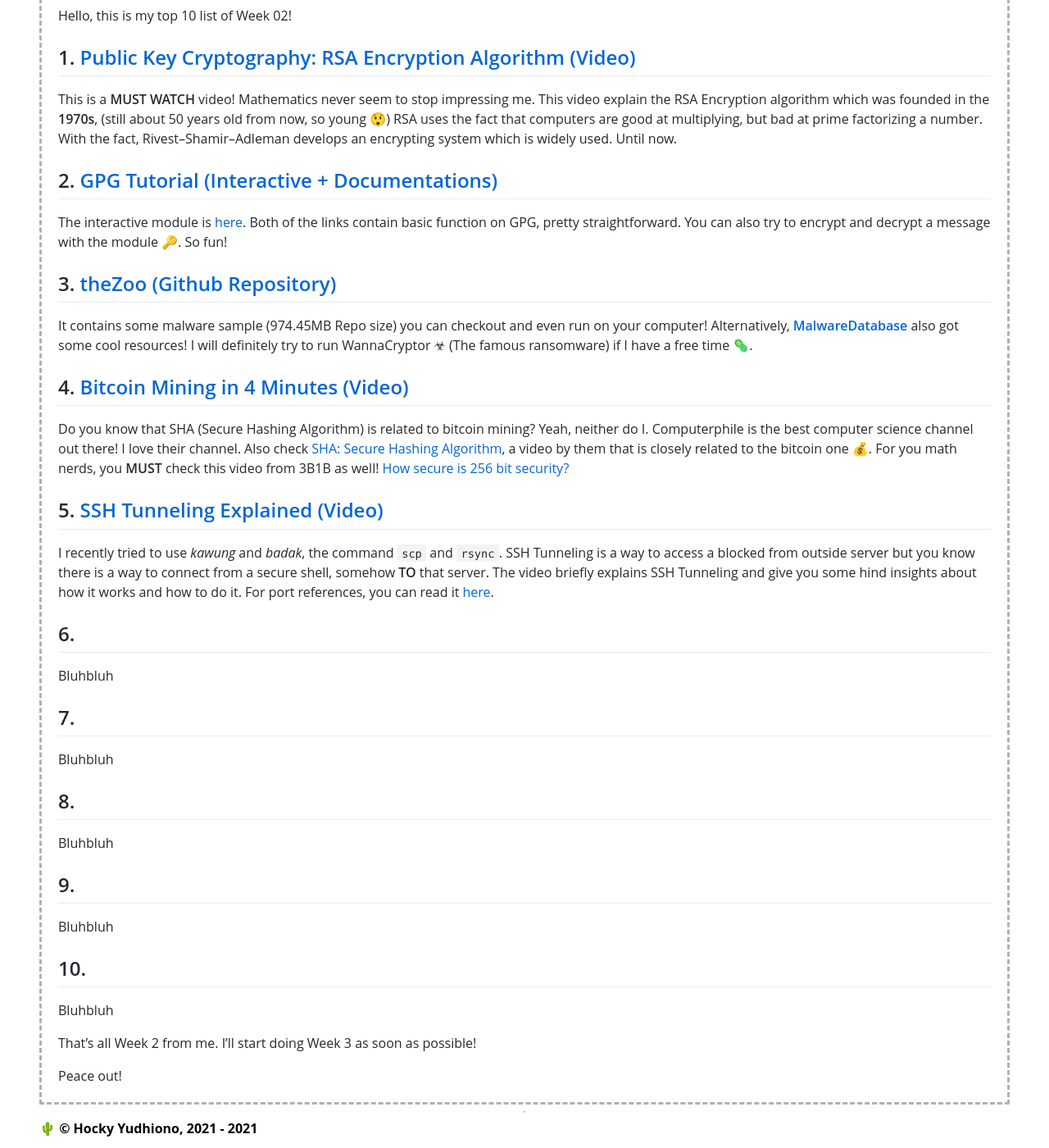
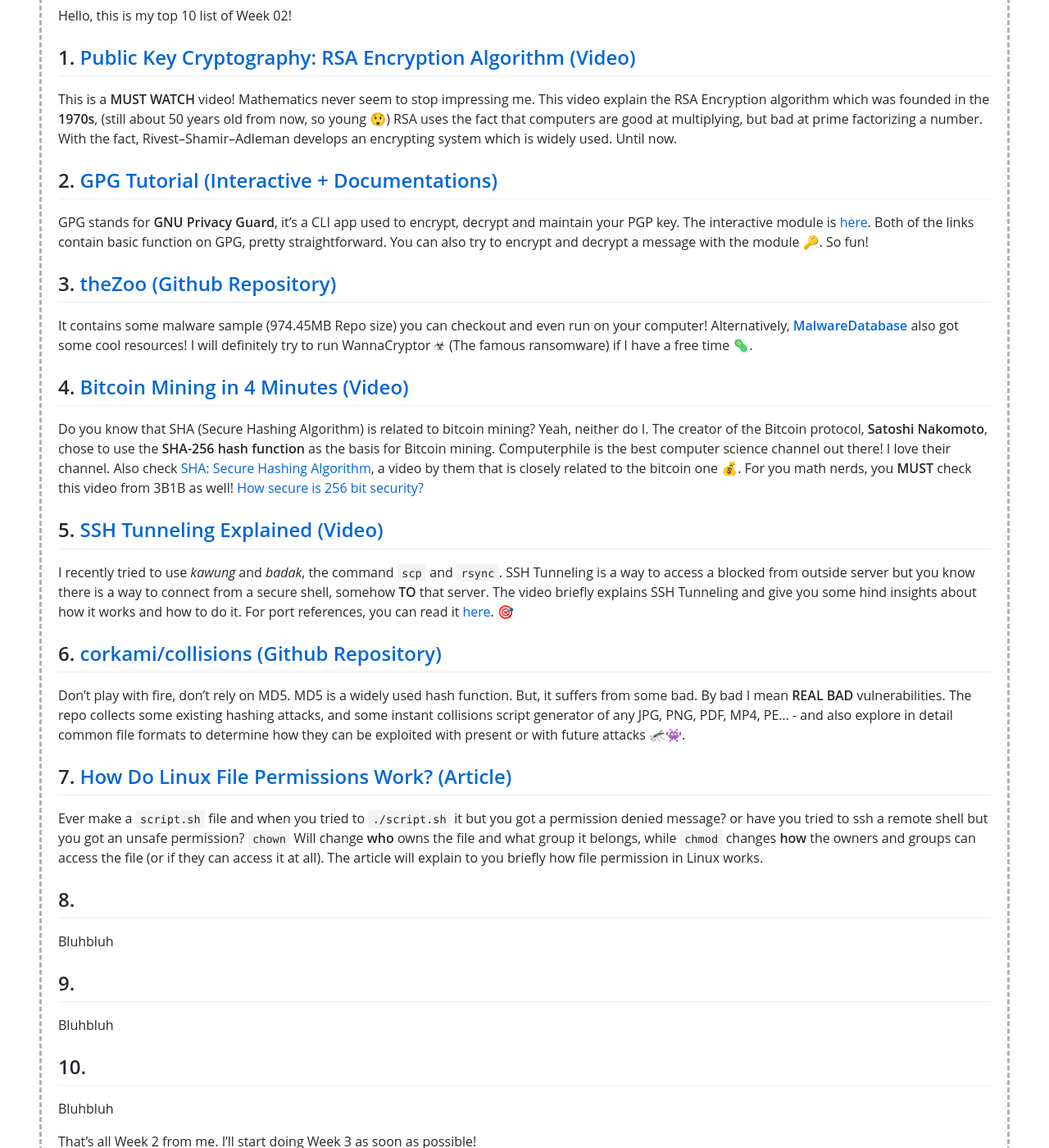
Before and after one commit to Bimabara/os211, a Jekyll site: the page built from w02.md, in a window 1280 px wide and 1400 px high, scrolled down 377 px. Shown: the whole window at 82% size. Built offline with Jekyll 4.4.1, drawn with Linux system fonts in a browser that asks for light colours; our own code applies the rules of GitHub Pages for plain Markdown files.

Commit message:
[W02] Optimize assets, push top 2

```diff
--- a/w02.md
+++ b/w02.md
@@ -13,7 +13,7 @@ This is a **MUST WATCH** video! Mathematics never seem to stop impressing me. Th
 
 ## 2. [GPG Tutorial (Interactive + Documentations)](https://www.devdungeon.com/content/gpg-tutorial)
 
-The interactive module is [here](https://www.igolder.com/PGP/). Both of the links contain basic function on GPG, pretty straightforward. You can also try to encrypt and decrypt a message with the module 🔑. So fun!
+GPG stands for **GNU Privacy Guard**, it's a CLI app used to encrypt, decrypt and maintain your PGP key. The interactive module is [here](https://www.igolder.com/PGP/). Both of the links contain basic function on GPG, pretty straightforward. You can also try to encrypt and decrypt a message with the module 🔑. So fun!
 
 ## 3. [theZoo (Github Repository)](https://github.com/ytisf/theZoo)
 
@@ -21,19 +21,19 @@ It contains some malware sample (974.45MB Repo size) you can checkout and even r
 
 ## 4. [Bitcoin Mining in 4 Minutes (Video)](https://www.youtube.com/watch?v=wTC31ZI6QM4)
 
-Do you know that SHA (Secure Hashing Algorithm) is related to bitcoin mining? Yeah, neither do I. Computerphile is the best computer science channel out there! I love their channel. Also check [SHA: Secure Hashing Algorithm](https://www.youtube.com/watch?v=DMtFhACPnTY), a video by them that is closely related to the bitcoin one 💰. For you math nerds, you **MUST** check this video from 3B1B as well! [How secure is 256 bit security?](https://www.youtube.com/watch?v=S9JGmA5_unY)
+Do you know that SHA (Secure Hashing Algorithm) is related to bitcoin mining? Yeah, neither do I. The creator of the Bitcoin protocol, **Satoshi Nakomoto**, chose to use the **SHA-256 hash function** as the basis for Bitcoin mining. Computerphile is the best computer science channel out there! I love their channel. Also check [SHA: Secure Hashing Algorithm](https://www.youtube.com/watch?v=DMtFhACPnTY), a video by them that is closely related to the bitcoin one 💰. For you math nerds, you **MUST** check this video from 3B1B as well! [How secure is 256 bit security?](https://www.youtube.com/watch?v=S9JGmA5_unY)
 
 ## 5. [SSH Tunneling Explained (Video)](https://www.youtube.com/watch?v=AtuAdk4MwWw)
 
-I recently tried to use *kawung* and *badak*, the command `scp` and `rsync`. SSH Tunneling is a way to access a blocked from outside server but you know there is a way to connect from a secure shell, somehow **TO** that server. The video briefly explains SSH Tunneling and give you some hind insights about how it works and how to do it. For port references, you can read it [here](https://www.meridianoutpost.com/resources/articles/well-known-tcpip-ports.php).
+I recently tried to use *kawung* and *badak*, the command `scp` and `rsync`. SSH Tunneling is a way to access a blocked from outside server but you know there is a way to connect from a secure shell, somehow **TO** that server. The video briefly explains SSH Tunneling and give you some hind insights about how it works and how to do it. For port references, you can read it [here](https://www.meridianoutpost.com/resources/articles/well-known-tcpip-ports.php). 🎯
 
-## 6. []()
+## 6. [corkami/collisions (Github Repository)](https://github.com/corkami/collisions)
 
-Bluhbluh
+Don't play with fire, don't rely on MD5. MD5 is a widely used hash function. But, it suffers from some bad. By bad I mean **REAL BAD** vulnerabilities. The repo collects some existing hashing attacks, and some instant collisions script generator of any JPG, PNG, PDF, MP4, PE... - and also explore in detail common file formats to determine how they can be exploited with present or with future attacks 🦟👾.
 
-## 7. []()
+## 7. [How Do Linux File Permissions Work? (Article)](https://www.howtogeek.com/67987/htg-explains-how-do-linux-file-permissions-work/)
 
-Bluhbluh
+Ever make a `script.sh` file and when you tried to `./script.sh` it but you got a permission denied message? or have you tried to ssh a remote shell but you got an unsafe permission? `chown` Will change **who** owns the file and what group it belongs, while `chmod` changes **how** the owners and groups can access the file (or if they can access it at all). The article will explain to you briefly how file permission in Linux works.
 
 ## 8. []()
 
```
Also changed, not shown: favicon.ico.
